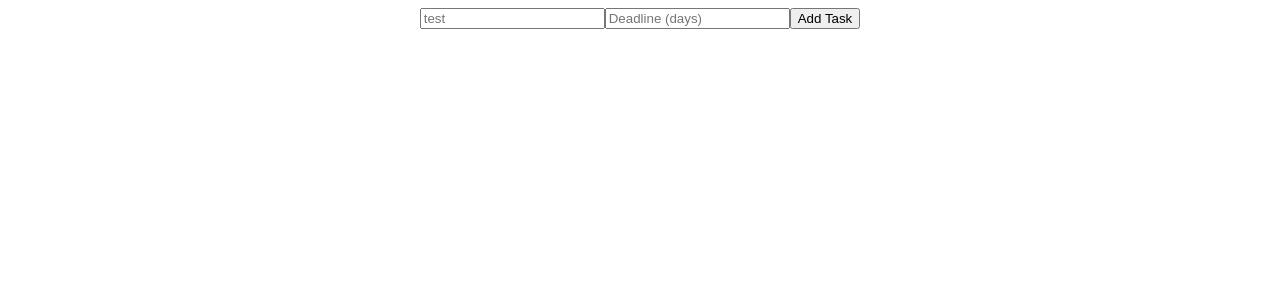
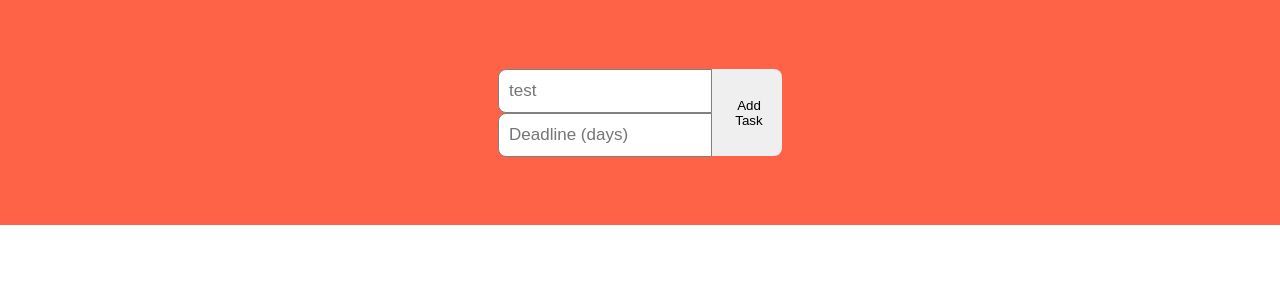
Before and after one commit to ianrboyle/todolist-app, a React (Create React App) app: page / in a window 1280 px wide. Shown: the top 300 px of the page. Built offline with nearby package versions, Linux system fonts and the light colour scheme.

Commit message:
adds handleChange function

```diff
--- a/src/App.css
+++ b/src/App.css
@@ -1,38 +1,95 @@
 .App {
-  text-align: center;
+  display: flex;
+  align-items: center;
+  flex-direction: column;
+  width: 100vw;
+  height: 100vh;
+  font-family: Arial, Helvetica, sans-serif;
 }
 
-.App-logo {
-  height: 40vmin;
-  pointer-events: none;
+body {
+  margin: 0%;
+  padding: 0%;
 }
 
-@media (prefers-reduced-motion: no-preference) {
-  .App-logo {
-    animation: App-logo-spin infinite 20s linear;
-  }
+.header {
+  flex: 30%;
+  background-color: tomato;
+  width: 100%;
+  display: flex;
+  justify-content: center;
+  align-items: center;
 }
 
-.App-header {
-  background-color: #282c34;
-  min-height: 100vh;
+.header .inputContainer {
   display: flex;
   flex-direction: column;
-  align-items: center;
-  justify-content: center;
-  font-size: calc(10px + 2vmin);
-  color: white;
 }
 
-.App-link {
-  color: #61dafb;
+.header input {
+  width: 200px;
+  height: 40px;
+  border: none;
+  border-bottom-left-radius: 8px;
+  border-top-left-radius: 8px;
+  padding-left: 10px;
+  font-size: 17px;
+  border: 1px solid grey;
 }
 
-@keyframes App-logo-spin {
-  from {
-    transform: rotate(0deg);
-  }
-  to {
-    transform: rotate(360deg);
-  }
+.header button {
+  width: 70px;
+  height: 87px;
+  border: none;
+  border-bottom-right-radius: 8px;
+  border-top-right-radius: 8px;
+  padding-left: 10px;
+  cursor: pointer;
 }
+
+.todoList {
+  flex: 70%;
+  width: 100%;
+  display: flex;
+  align-items: center;
+  padding-top: 50px;
+  flex-direction: column;
+}
+
+.task {
+  width: 500px;
+  height: 50px;
+  display: flex;
+  color: white;
+  margin: 15px;
+}
+
+.task .content {
+  flex: 80%;
+  height: 100%;
+  display: flex;
+  justify-content: center;
+  align-items: center;
+}
+
+.task .content span {
+  display: grid;
+  place-items: center;
+  border: 1px solid white;
+  width: 100%;
+  height: 100%;
+  font-size: 18px;
+  border-right: none;
+  background-color: tomato;
+}
+
+.task button {
+  flex: 20%;
+  height: 100%;
+  border: none;
+  background-color: lightseagreen;
+  border-top-right-radius: 8px;
+  border-bottom-right-radius: 8px;
+  color: white;
+  cursor: pointer;
+}
--- a/src/App.tsx
+++ b/src/App.tsx
@@ -1,13 +1,27 @@
-import React, {FC} from 'react';
+import { hostname } from 'os';
+import React, {FC, ChangeEvent, useState} from 'react';
 
 import './App.css';
 
 const App = () => {
+  const [task, setTask] = useState<string>("")
+  const [deadline, setDeadline] = useState<number>(0)
+  const [todo, setTodoList] = useState([])
+
+  const handleChange = (event: ChangeEvent<HTMLInputElement>) => {
+    if (event.target.name === "task") {
+      setTask(event.target.value)
+    } else {
+      setDeadline(Number(event.target.value))
+    }
+  }
   return (
     <div className="App">
       <div className="header">
-        <input type="text" placeholder="test" />
-        <input type="number" placeholder="Deadline (days)" />
+        <div className="inputContainer">
+        <input type="text" placeholder="test" name="task" onChange={handleChange}/>
+        <input type="number" name="deadline" placeholder="Deadline (days)" onChange={handleChange}/>
+        </div>
         <button>Add Task</button>
       </div>
       <div className="todoList">
```
